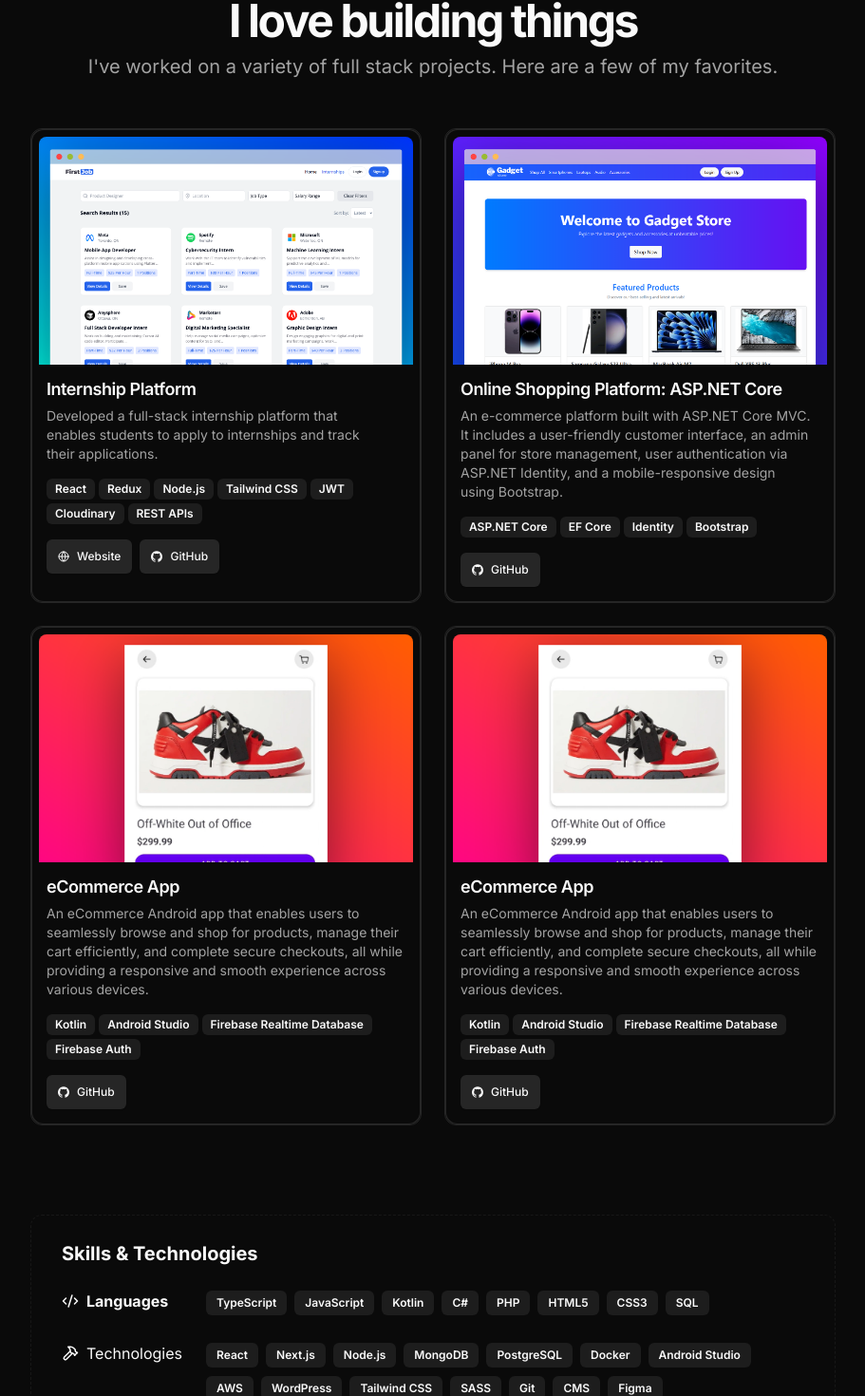
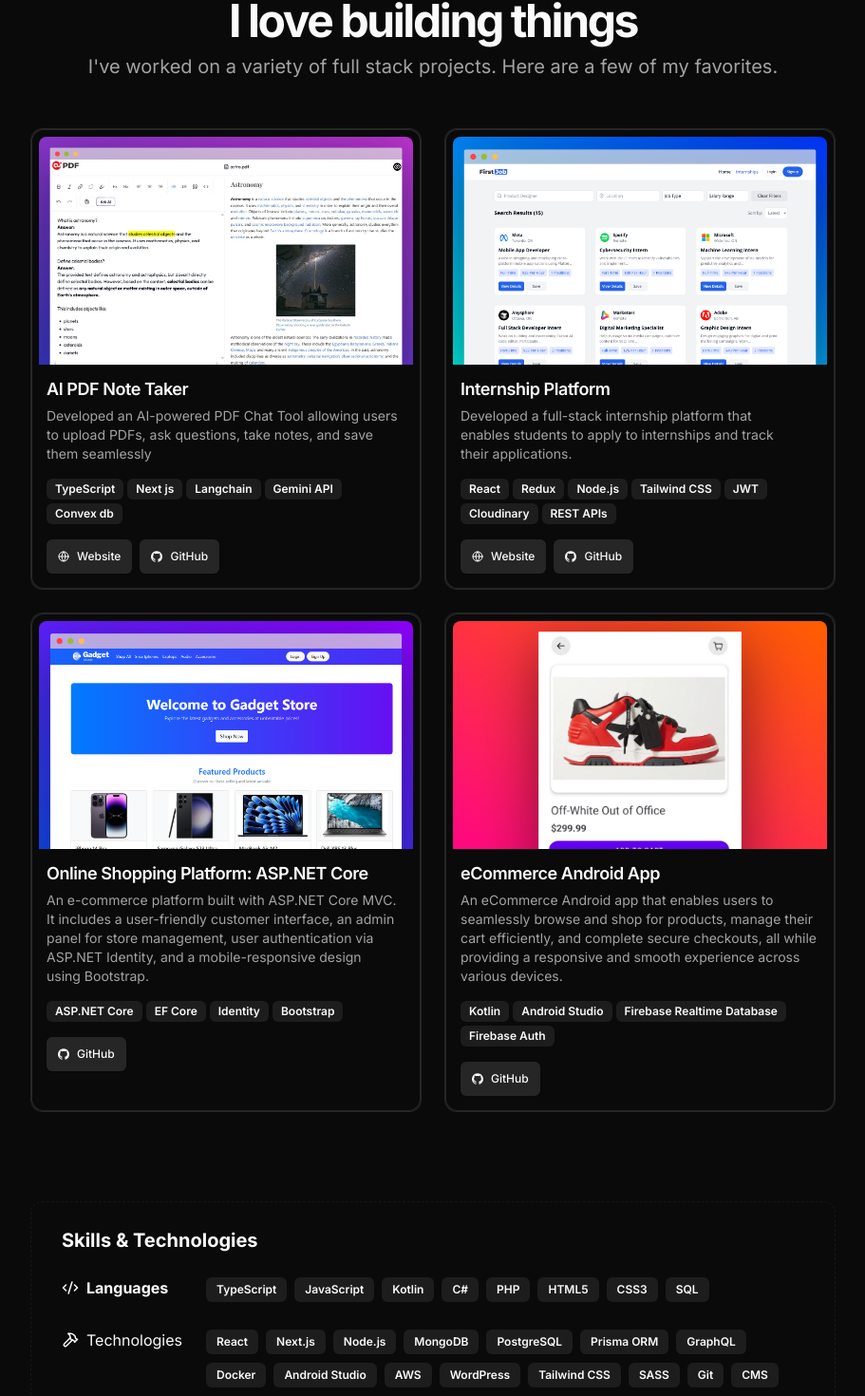
Before and after one commit to choudharyabhishekk/portfolio, a Next.js app: page / in a window 1280 px wide. Shown: the part 506-1976 px from the top of the page at 95% size, without its empty margins (184-1095 px from the left). Built offline with nearby package versions, Linux system fonts and the light colour scheme.

Commit message:
fix mobile responsiveness

```diff
--- a/src/app/page.tsx
+++ b/src/app/page.tsx
@@ -29,12 +29,7 @@ export default function Page() {
           className="-top-40 left-0 md:left-60 md:-top-20"
           fill="white"
         />
-        {/* <span className="bg-gradient-to-r from-[#ff7b72] via-[#ff758c] to-[#9c40ff] bg-clip-text text-transparent">
-          Abhishek Choudhary
-          className="text-3xl font-bold tracking-tighter sm:text-5xl xl:text-6xl/none bg-gradient-to-r from-violet-400 via-pink-200 to-orange-200 text-transparent bg-clip-text"
 
-          bg-gradient-to-br from-white from-30% dark:to-[#af73d8] to-[#af73d8]
-        </span> */}
         <section id="hero">
           <div className="mx-auto flex flex-col items-center w-full max-w-2xl space-y-8">
             <div className="flex-col items-center flex space-y-1.5">
@@ -51,8 +46,8 @@ export default function Page() {
               />
             </div>
             <BlurFade delay={BLUR_FADE_DELAY * 5}>
-              <div className="flex flex-col items-center space-y-6">
-                <div className="flex flex-col items-center sm:flex-row gap-4">
+              <div className="flex flex-col justify-center items-center space-y-6">
+                <div className="flex flex-row items-center sm:flex-row gap-4">
                   <Link
                     href={`mailto:${DATA.contact.email}`}
                     target="_blank"
@@ -337,7 +332,6 @@ export default function Page() {
           </div>
         </section>
         <section id="contact">
-          <ShineBorder color="gray">
             <div className="grid items-center justify-center gap-4 px-4 text-center md:px-6 w-full py-12 border-neutral-900 border border-dashed rounded-xl  rounded-t-none lg:rounded-t-xl">
               <BlurFade delay={BLUR_FADE_DELAY * 16}>
                 <div className="space-y-3">
@@ -379,7 +373,6 @@ export default function Page() {
                 </div>
               </BlurFade>
             </div>
-          </ShineBorder>
         </section>
       </main>
     </>
--- a/src/components/nav.tsx
+++ b/src/components/nav.tsx
@@ -12,6 +12,7 @@ const Nav = () => {
 
   return (
     <BlurFade delay={0.03 * 5}>
+
   <nav
   aria-label="Main"
   data-orientation="horizontal"
@@ -19,6 +20,7 @@ const Nav = () => {
     isMenuOpen ? "rounded-3xl" : "rounded-full"
   }`}
 >
+
         <div className="flex w-full items-center justify-between md:hidden">
           <div className="text-lg font-bold">
             <a href="/">Abhix</a>
--- a/src/data/resume.tsx
+++ b/src/data/resume.tsx
@@ -122,6 +122,8 @@ export const DATA = {
     "Node.js",
     "MongoDB",
     "PostgreSQL",
+    "Prisma ORM",
+    "GraphQL",
     "Docker",
     "Android Studio",
     "AWS",
@@ -138,12 +140,37 @@ export const DATA = {
     "Headless CMS",
     "Serverless backends",
     "Cloudflare Functions",
-    "GraphQL",
-    "Prisma ORM",
+
     "SEO",
   ],
 
   projects: [
+      {
+      title: "AI PDF Note Taker",
+      href: "https://github.com/choudharyabhishekk/ai-pdf",
+      active: true,
+      description:
+         "Developed an AI-powered PDF Chat Tool allowing users to upload PDFs, ask questions, take notes, and save them seamlessly",     technologies: [
+        "TypeScript",
+        "Next js",
+        "Langchain",
+        "Gemini API",
+        "Convex db",
+      ],
+      image: "/PDF.jpg",
+      links: [
+              {
+          type: "Website",
+          href: "#",
+          icon: <Icons.globe className="size-3" />,
+        },
+        {
+          type: "GitHub",
+          href: "https://github.com/choudharyabhishekk/ai-pdf",
+          icon: <Icons.github className="size-3" />,
+        },
+      ],
+    },
     {
       title: "Internship Platform",
       href: "https://internship-i37i.onrender.com/",
@@ -191,7 +218,7 @@ export const DATA = {
       image: "/store.png",
     },
     {
-      title: "eCommerce App",
+      title: "eCommerce Android App",
       href: "https://github.com/choudharyabhishekk/ecommerce",
       active: true,
       description:
@@ -211,26 +238,6 @@ export const DATA = {
         },
       ],
     },
-    {
-      title: "eCommerce App",
-      href: "https://github.com/choudharyabhishekk/ecommerce",
-      active: true,
-      description:
-        "An eCommerce Android app that enables users to seamlessly browse and shop for products, manage their cart efficiently, and complete secure checkouts, all while providing a responsive and smooth experience across various devices.",
-      technologies: [
-        "Kotlin",
-        "Android Studio",
-        "Firebase Realtime Database",
-        "Firebase Auth",
-      ],
-      image: "/android.png",
-      links: [
-        {
-          type: "GitHub",
-          href: "https://github.com/choudharyabhishekk/ecommerce",
-          icon: <Icons.github className="size-3" />,
-        },
-      ],
-    },
+
   ],
 } as const;
```
Also changed, not shown: public/AI.jpg (added), public/PDF.jpg (added).
